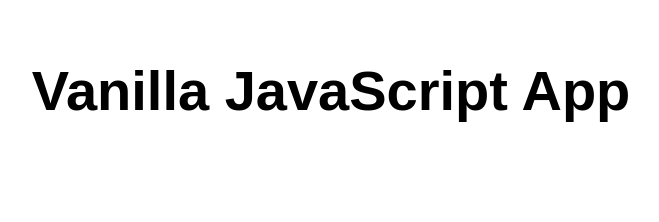
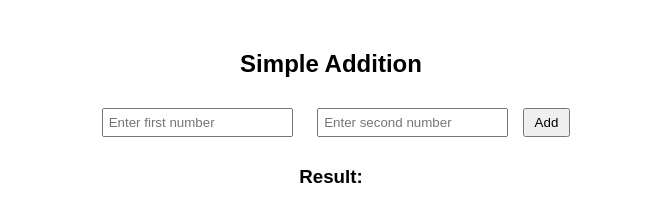
Before and after one commit to mak-for-ai/lees1ddoswa01, a website: page src/index.html in a window 1280 px wide. Shown: the whole page, without its empty margins (309-968 px from the left). Drawn offline with Linux system fonts and the light colour scheme.

Commit message:
Update index.html

```diff
--- a/src/index.html
+++ b/src/index.html
@@ -1,17 +1,32 @@
 <!DOCTYPE html>
 <html lang="en">
+<head>
+    <meta charset="UTF-8">
+    <meta name="viewport" content="width=device-width, initial-scale=1.0">
+    <title>Add Two Numbers</title>
+    <style>
+        body { font-family: Arial, sans-serif; text-align: center; margin-top: 50px; }
+        input { margin: 10px; padding: 5px; }
+        button { padding: 5px 10px; }
+    </style>
+</head>
+<body>
+    <h2>Simple Addition</h2>
+    <input type="number" id="num1" placeholder="Enter first number">
+    <input type="number" id="num2" placeholder="Enter second number">
+    <button onclick="addNumbers()">Add</button>
+    <h3>Result: <span id="result"></span></h3>
 
-<head>
-  <meta charset="UTF-8">
-  <meta name="viewport" content="width=device-width, initial-scale=1.0">
-  <link rel="stylesheet" href="styles.css">
-  <title>Vanilla JavaScript App</title>
-</head>
-
-<body>
-  <main>
-    <h1>Vanilla JavaScript App</h1>
-  </main>
+    <script>
+        function addNumbers() {
+            let num1 = parseFloat(document.getElementById('num1').value);
+            let num2 = parseFloat(document.getElementById('num2').value);
+            if (!isNaN(num1) && !isNaN(num2)) {
+                document.getElementById('result').innerText = num1 + num2;
+            } else {
+                document.getElementById('result').innerText = "Please enter valid numbers";
+            }
+        }
+    </script>
 </body>
-
 </html>
```
